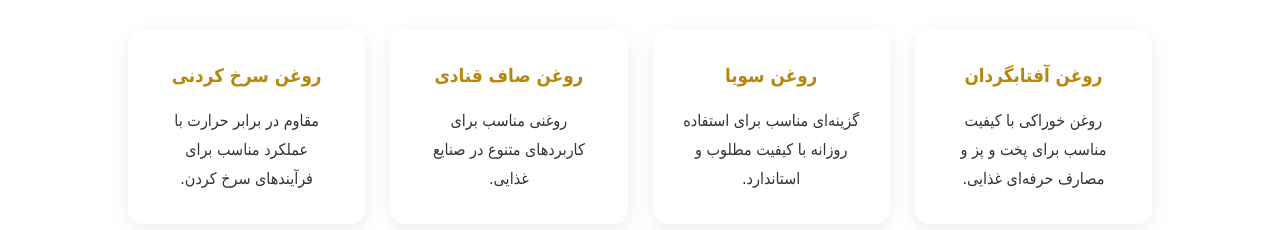
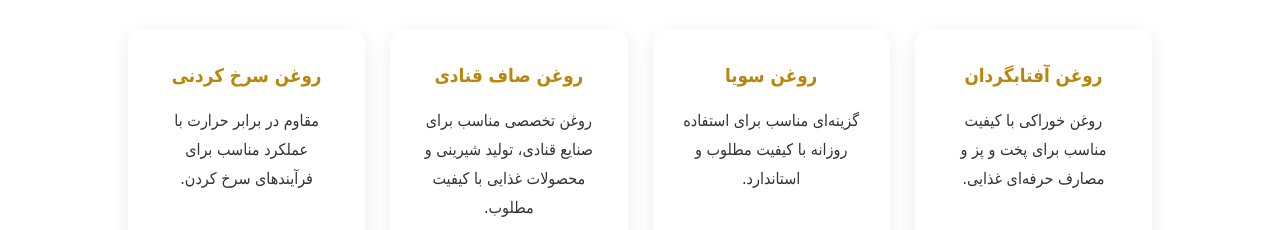
Before and after one commit to milad77641/kimifood, a plain HTML site: page index.html in a window 1280 px wide. Shown: the part 722-952 px from the top of the page. Drawn offline with Linux system fonts and the light colour scheme.

Commit message:
Update index.html

```diff
--- a/index.html
+++ b/index.html
@@ -117,7 +117,7 @@
 </h3>
 
 <p>
-روغنی مناسب برای کاربردهای متنوع در صنایع غذایی.
+روغن تخصصی مناسب برای صنایع قنادی، تولید شیرینی و محصولات غذایی با کیفیت مطلوب.
 </p>
 
 </div>
```
